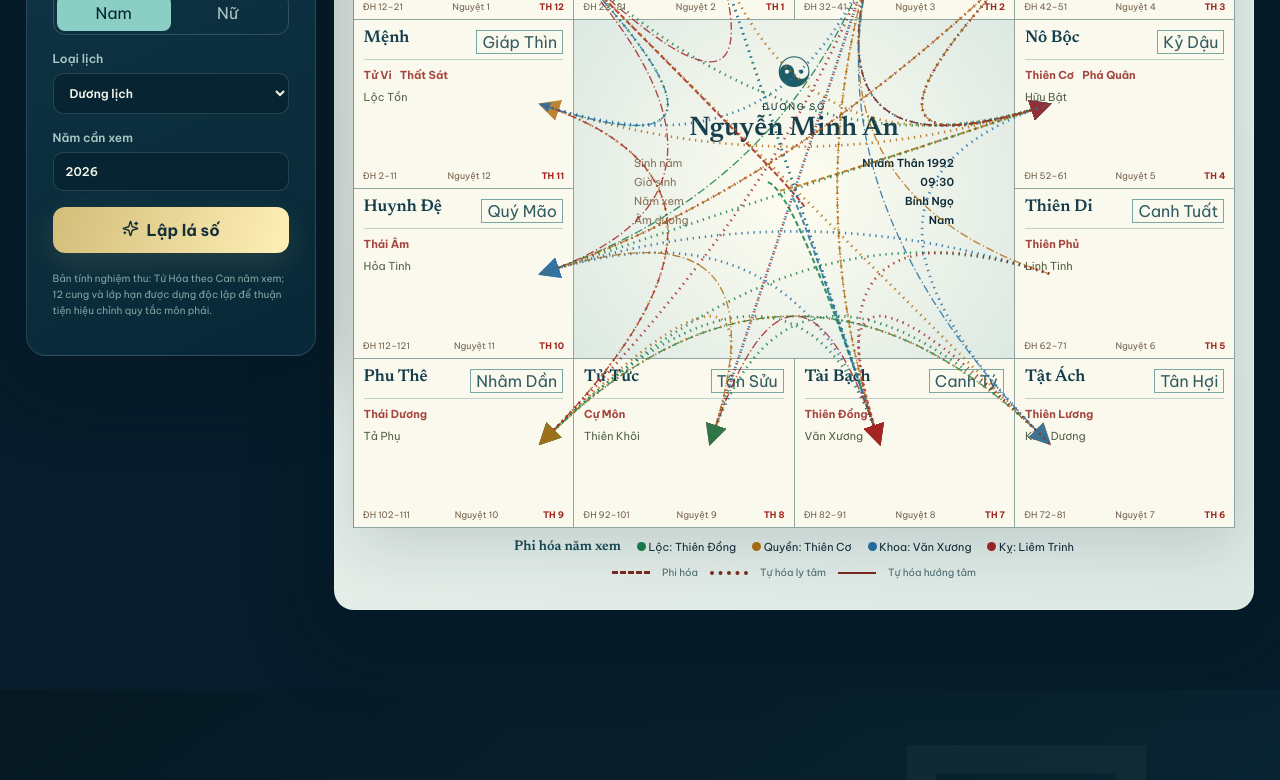
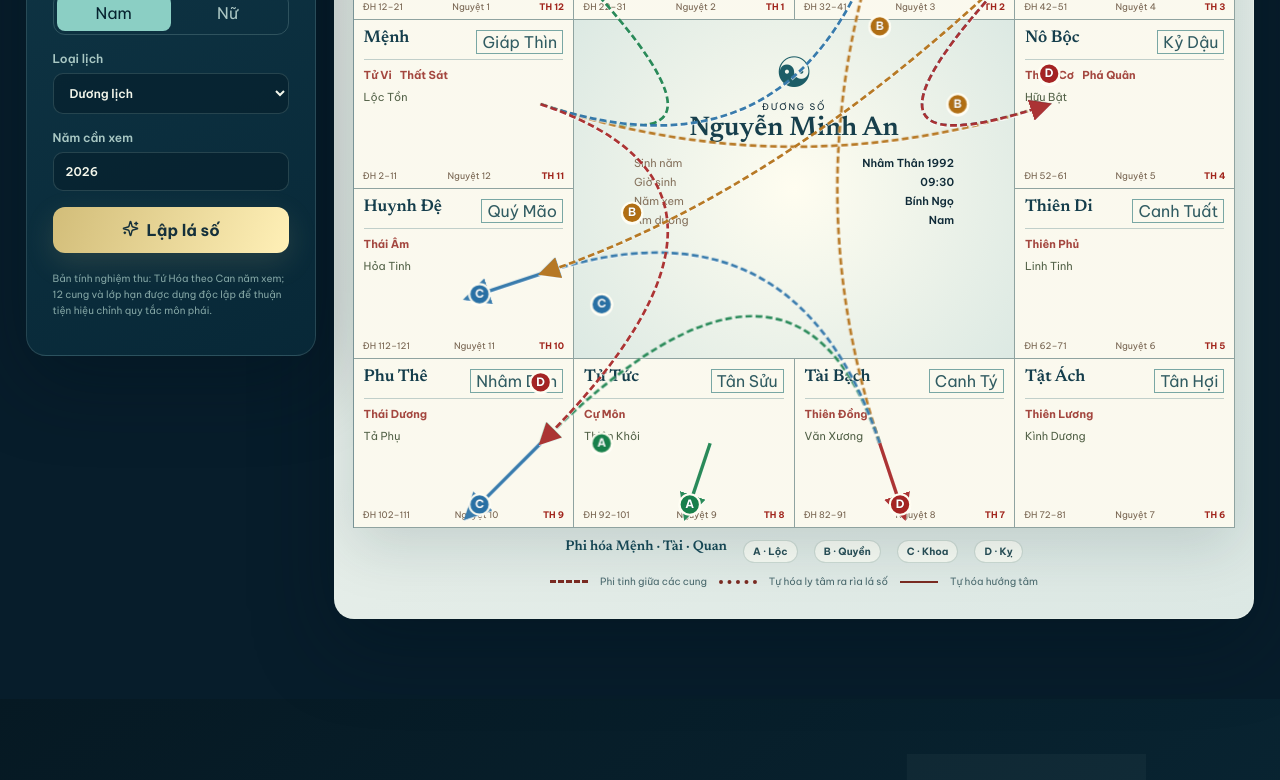
Before and after one commit to thisilaso1/tuhoahoanghuy, a React (Vite) app: page / in a window 1280 px wide. Shown: the part 735-1515 px from the top of the page. Built offline with nearby package versions, Linux system fonts and the light colour scheme.

Commit message:
feat: clarify Tu Hoa palace interactions and symbols

```diff
--- a/src/App.tsx
+++ b/src/App.tsx
@@ -8,6 +8,21 @@ const GRID: Record<number, [number, number]> = {
   3: [3, 1], 10: [3, 4], 2: [4, 1], 1: [4, 2], 0: [4, 3], 11: [4, 4],
 };
 
+const HOA_SYMBOL = { Lộc: 'A', Quyền: 'B', Khoa: 'C', Kỵ: 'D' } as const;
+
+function palacePoint(index: number) {
+  const [row, column] = GRID[index];
+  return { x: (column - .5) * 250, y: (row - .5) * 250 };
+}
+
+function outerPoint(index: number) {
+  const point = palacePoint(index);
+  const dx = point.x - 500;
+  const dy = point.y - 500;
+  const scale = 485 / Math.max(Math.abs(dx), Math.abs(dy));
+  return { x: 500 + dx * scale, y: 500 + dy * scale };
+}
+
 const defaultInput: BirthInput = {
   name: 'Nguyễn Minh An', date: '1992-08-18', time: '09:30', gender: 'Nam', calendar: 'solar', forecastYear: new Date().getFullYear(),
 };
@@ -17,14 +32,20 @@ function App() {
   const [chartInput, setChartInput] = useState(defaultInput);
   const [showAnnual, setShowAnnual] = useState(true);
   const [visibleLayers, setVisibleLayers] = useState({ flying: true, centrifugal: true, centripetal: true });
+  const [focusedPalace, setFocusedPalace] = useState<number | null>(null);
   const chartRef = useRef<HTMLDivElement>(null);
   const chart = buildChart(chartInput);
   const birthYear = Number(chartInput.date.slice(0, 4));
   const birthCanChi = canChiYear(birthYear);
   const forecastCanChi = canChiYear(chartInput.forecastYear);
-  const lines = transformationLines(chart, chartInput.forecastYear);
-  const flying = lines.filter((line) => line.layer === 'flying');
-  const visibleLines = lines.filter((line) => visibleLayers[line.layer]);
+  const lines = transformationLines(chart);
+  const defaultSources = new Set(chart.filter((palace) => ['Mệnh', 'Tài Bạch', 'Quan Lộc'].includes(palace.name)).map((palace) => palace.index));
+  const visibleLines = lines.filter((line) => {
+    if (!visibleLayers[line.layer]) return false;
+    if (line.layer === 'centrifugal') return true;
+    return focusedPalace === null ? defaultSources.has(line.source) : line.source === focusedPalace;
+  });
+  const focusedName = focusedPalace === null ? null : chart.find((palace) => palace.index === focusedPalace)?.name;
 
   const update = <K extends keyof BirthInput>(key: K, value: BirthInput[K]) => setForm((current) => ({ ...current, [key]: value }));
   const toggleLayer = (layer: keyof typeof visibleLayers) => setVisibleLayers((current) => ({ ...current, [layer]: !current[layer] }));
@@ -87,7 +108,7 @@ function App() {
           <div className="chart-frame" ref={chartRef}>
             <div className="chart-grid">
               {chart.map((palace) => (
-                <article className="palace" key={palace.branch} style={{ gridRow: GRID[palace.index][0], gridColumn: GRID[palace.index][1] }}>
+                <article className={`palace ${focusedPalace === palace.index ? 'focused' : ''}`} key={palace.branch} style={{ gridRow: GRID[palace.index][0], gridColumn: GRID[palace.index][1] }} onMouseEnter={() => setFocusedPalace(palace.index)} onMouseLeave={() => setFocusedPalace(null)} onClick={() => setFocusedPalace((current) => current === palace.index ? null : palace.index)}>
                   <header><b>{palace.name}</b><em>{palace.stem} {palace.branch}</em></header>
                   <div className="stars major">{palace.majorStars.map((star) => <span key={star}>{star}</span>)}</div>
                   <div className="stars support">{palace.supportStars.map((star) => <span key={star}>{star}</span>)}</div>
@@ -102,17 +123,17 @@ function App() {
               <svg className="arrows" viewBox="0 0 1000 1000" aria-label="Đường Tứ Hóa">
                 <defs>{lines.map(({ kind, layer }, index) => <marker key={`${layer}-${kind}-${index}`} id={`arrow-${layer}-${kind}`} markerWidth="8" markerHeight="8" refX="7" refY="4" orient="auto"><path d="M0,0 L8,4 L0,8 Z" className={`fill-${kind}`} /></marker>)}</defs>
                 {visibleLines.map(({ kind, target, source, layer, star }, index) => {
-                  const [targetRow, targetColumn] = GRID[target];
-                  const targetX = (targetColumn - .5) * 250; const targetY = (targetRow - .5) * 250;
-                  const sourceGrid = source === null ? null : GRID[source];
-                  const sourceX = sourceGrid ? (sourceGrid[1] - .5) * 250 : 460 + index * 18;
-                  const sourceY = sourceGrid ? (sourceGrid[0] - .5) * 250 : 490 + index * 12;
-                  return <path key={`${layer}-${kind}-${source}-${target}-${star}`} d={`M ${sourceX} ${sourceY} Q 500 500, ${targetX} ${targetY}`} className={`arrow arrow-${kind} layer-${layer}`} markerEnd={`url(#arrow-${layer}-${kind})`} />;
+                  const start = palacePoint(source);
+                  const end = layer === 'centrifugal' ? outerPoint(source) : palacePoint(target);
+                  const badgeX = start.x + (end.x - start.x) * .82;
+                  const badgeY = start.y + (end.y - start.y) * .82;
+                  const path = layer === 'centrifugal' ? `M ${start.x} ${start.y} L ${end.x} ${end.y}` : `M ${start.x} ${start.y} Q 500 500, ${end.x} ${end.y}`;
+                  return <g key={`${layer}-${kind}-${source}-${target}-${star}`} className="hoa-line"><path d={path} className={`arrow arrow-${kind} layer-${layer}`} markerEnd={`url(#arrow-${layer}-${kind})`} /><circle cx={badgeX} cy={badgeY} r="15" className={`hoa-badge badge-${kind}`} /><text x={badgeX} y={badgeY + 5} className="hoa-letter">{HOA_SYMBOL[kind]}</text></g>;
                 })}
               </svg>
             </div>
-            <div className="legend transformations"><b>Phi hóa năm xem</b>{flying.map(({ kind, star }) => <span key={kind} className={`tag tag-${kind}`}><i /> {kind}: {star}</span>)}</div>
-            <div className="line-legend"><span className="sample flying" /> Phi hóa <span className="sample centrifugal" /> Tự hóa ly tâm <span className="sample centripetal" /> Tự hóa hướng tâm</div>
+            <div className="legend transformations"><b>{focusedName ? `Phi hóa cung ${focusedName}` : 'Phi hóa Mệnh · Tài · Quan'}</b><span className="symbol-key">A · Lộc</span><span className="symbol-key">B · Quyền</span><span className="symbol-key">C · Khoa</span><span className="symbol-key">D · Kỵ</span></div>
+            <div className="line-legend"><span className="sample flying" /> Phi tinh giữa các cung <span className="sample centrifugal" /> Tự hóa ly tâm ra rìa lá số <span className="sample centripetal" /> Tự hóa hướng tâm</div>
           </div>
         </section>
       </section>
--- a/src/astrology.ts
+++ b/src/astrology.ts
@@ -96,20 +96,18 @@ export interface TransformationLine {
   layer: 'flying' | 'centrifugal' | 'centripetal';
   kind: Transformation;
   star: string;
-  source: number | null;
+  source: number;
   target: number;
 }
 
-export function transformationLines(chart: PalaceData[], year: number): TransformationLine[] {
-  const flying = transformationTargets(chart, year).map((item) => ({ ...item, layer: 'flying' as const, source: null }));
-  const selfLines = chart.flatMap((palace) => {
+export function transformationLines(chart: PalaceData[]): TransformationLine[] {
+  return chart.flatMap((palace) => {
     const rules = TU_HOA[palace.stem];
     return (Object.entries(rules) as [Transformation, string][]).flatMap(([kind, star]) => {
       const target = chart.find((item) => [...item.majorStars, ...item.supportStars].includes(star));
-      if (!target || target.index === palace.index) return [];
-      const outward = ((target.index - palace.index + 12) % 12) <= 6;
+      if (!target) return [];
       return [{
-        layer: outward ? 'centrifugal' as const : 'centripetal' as const,
+        layer: target.index === palace.index ? 'centrifugal' as const : 'flying' as const,
         kind,
         star,
         source: palace.index,
@@ -117,5 +115,4 @@ export function transformationLines(chart: PalaceData[], year: number): Transfor
       }];
     });
   });
-  return [...flying, ...selfLines];
 }
--- a/src/styles.css
+++ b/src/styles.css
@@ -52,3 +52,15 @@ body::before { content:""; position:fixed; inset:0; z-index:-1; background:radia
 @media(max-width:1050px){.hero{min-height:430px;padding-bottom:110px}.workspace{margin-top:-58px}.moon-orbit{right:-80px}.input-panel{position:static}}
 @media(max-width:600px){.hero{min-height:440px;padding:48px 18px 110px;align-items:start}.hero h1{font-size:52px}.hero-copy{font-size:12px}.brand-mark{width:48px;height:48px}.hero-meta span{font-size:8px}.workspace{padding:0 8px 48px}.input-panel,.chart-area{border-radius:15px}.chart-frame{padding:7px}}
 @media(prefers-reduced-motion:reduce){.moon-orbit,.hero-mist{animation:none}.primary,.toolbar-actions button{transition:none}}
+
+/* Pháp tượng Tứ Hóa: A Lộc, B Quyền, C Khoa, D Kỵ */
+.palace { cursor: crosshair; transition: background .2s ease, box-shadow .2s ease, transform .2s ease; }
+.palace:hover,.palace.focused { z-index:4; background:#fffdf2; box-shadow:inset 0 0 0 3px #5c9a98,0 10px 32px #14374324; transform:translateY(-1px); }
+.hoa-line { filter:drop-shadow(0 1px 1px #fff); }
+.hoa-badge { stroke:#fffdf1; stroke-width:3; }
+.badge-Lộc{fill:#18804b}.badge-Quyền{fill:#b16e13}.badge-Khoa{fill:#2870a5}.badge-Kỵ{fill:#a52323}
+.hoa-letter { fill:white; font:bold 17px 'Be Vietnam Pro',sans-serif; text-anchor:middle; paint-order:stroke; stroke:#17323b55; stroke-width:1px; }
+.arrow { stroke-width:4; opacity:.92; }
+.arrow.layer-flying { stroke-dasharray:10 5; }
+.arrow.layer-centrifugal { stroke-dasharray:none; stroke-width:5; }
+.symbol-key { padding:4px 9px; border:1px solid #78999455; border-radius:99px; color:#294f57; background:#f8fbf4; font-size:10px; font-weight:700; }
```
